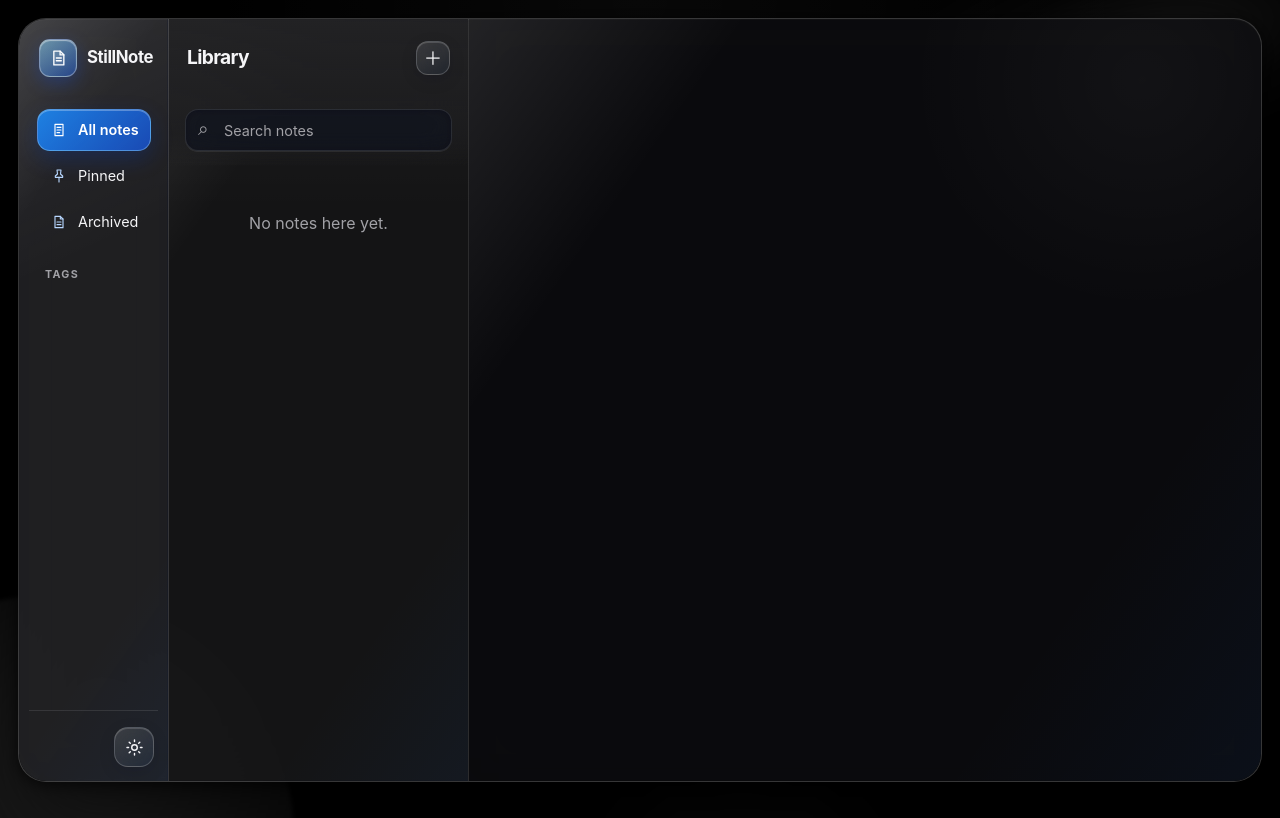
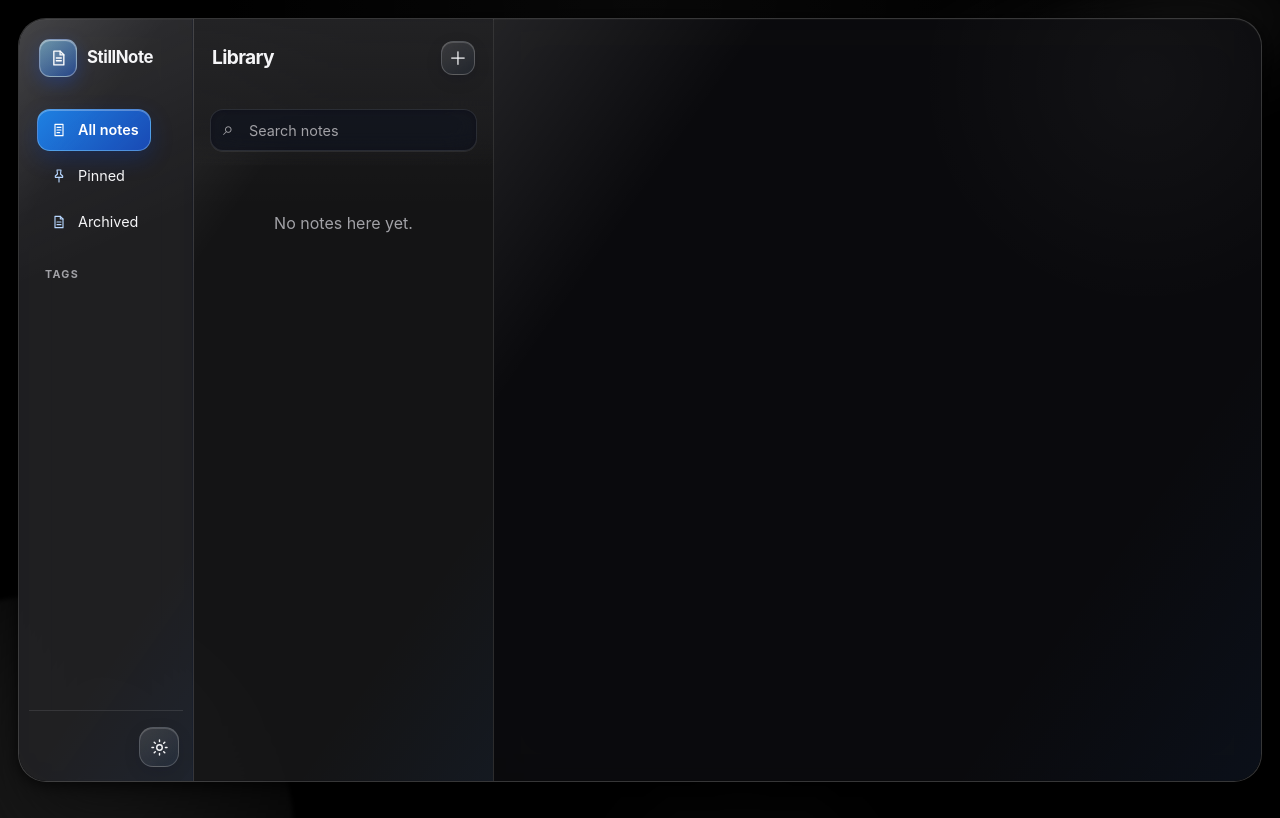
Before and after one commit to PeasantL/StillNote, a Flask app: page / in a window 1280 px wide. Run offline with Flask 3, Linux system fonts and the light colour scheme; data that the repository does not hold is empty; some libraries are stand-ins or nearby versions.

Commit message:
Widen the navigation column

```diff
--- a/static/style.css
+++ b/static/style.css
@@ -73,7 +73,7 @@ button { -webkit-tap-highlight-color: transparent; }
   position: relative;
   z-index: 1;
   display: grid;
-  grid-template-columns: 150px 300px minmax(0, 1fr);
+  grid-template-columns: 175px 300px minmax(0, 1fr);
   width: calc(100% - 36px);
   height: calc(100vh - 36px);
   max-width: 1275px;
```
